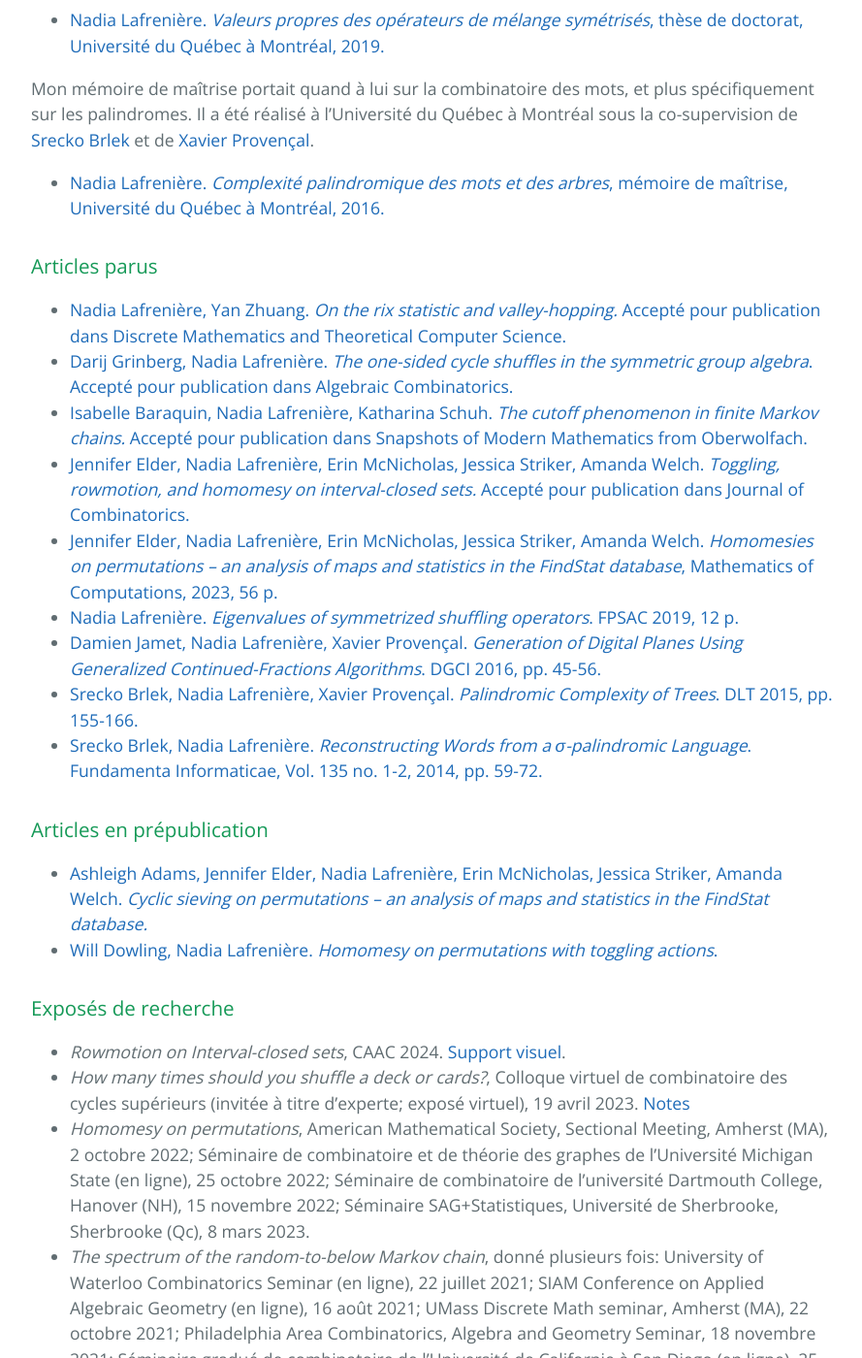
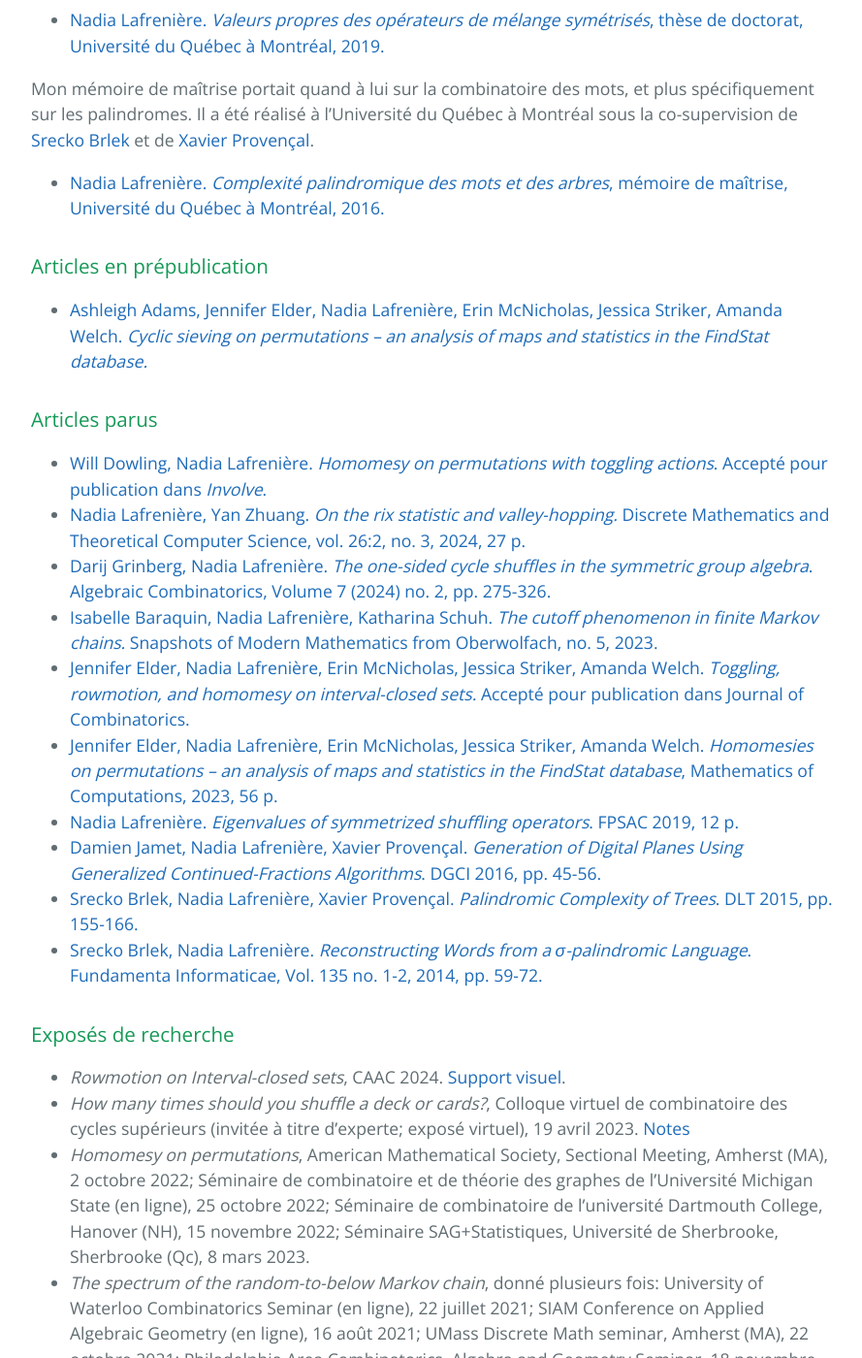
Before and after one commit to nadialafreniere/nadialafreniere.github.io, a Jekyll site: the page built from recherche.md, in a window 1280 px wide and 1400 px high, scrolled down 876 px. Shown: the whole window at 97% size, without its empty margins (192-1081 px from the left). Built offline with Jekyll 4.4.1, drawn with Linux system fonts in a browser that asks for light colours; our own code applies the rules of GitHub Pages for plain Markdown files.

Commit message:
Mise à jour liste de publications

```diff
--- a/recherche.md
+++ b/recherche.md
@@ -11,28 +11,26 @@ Mon domaine de recherche est la combinatoire algébrique. Plus spécifiquement,
 
  - [Dans un article pour la magazine _Accromath_](https://accromath.uqam.ca/2021/10/ordre-et-desordre-comment-y-arriver-rapidement/)
 
-[//]: #(C'est aussi ce que j'ai présenté au concours _Ma thèse en 180 secondes_, (Vidéo à venir.))
-
-Ma thèse de doctorat, soutenue en novembre 2019, portait sur deux familles de mélanges qu'on appelle les opérateurs de mélange symétrisés et s'intéressait particulièrement à leurs valeurs propres. Elle a été réalisée sous la direction de [Franco Saliola](http://lacim.uqam.ca/~saliola/).
+Ma thèse de doctorat, soutenue en novembre 2019, portait sur deux familles de mélanges qu'on appelle les opérateurs de mélange symétrisés et s'intéressait particulièrement à leurs valeurs propres. Elle a été réalisée sous la direction de [Franco Saliola](https://saliola.github.io/).
 - [Nadia Lafrenière. _Valeurs propres des opérateurs de mélange symétrisés_, thèse de doctorat, Université du Québec à Montréal, 2019.](these.pdf)
 
-Mon mémoire de maîtrise portait quand à lui sur la combinatoire des mots, et plus spécifiquement sur les palindromes. Il a été réalisé à l'Université du Québec à Montréal sous la co-supervision de [Srecko Brlek](http://lacim.uqam.ca/~brlek/) et de [Xavier Provençal](https://www.lama.univ-smb.fr/pagesmembres/provencal/).
+Mon mémoire de maîtrise portait quand à lui sur la combinatoire des mots, et plus spécifiquement sur les palindromes. Il a été réalisé à l'Université du Québec à Montréal sous la co-supervision de [Srecko Brlek](http://lacim.uqam.ca/~brlek/) et de [Xavier Provençal](http://xprov.org/).
 - [Nadia Lafrenière. _Complexité palindromique des mots et des arbres_, mémoire de maîtrise, Université du Québec à Montréal, 2016.](memoire.pdf)
 
+### Articles en prépublication
+- [Ashleigh Adams, Jennifer Elder, Nadia Lafrenière, Erin McNicholas, Jessica Striker, Amanda Welch. _Cyclic sieving on permutations -- an analysis of maps and statistics in the FindStat database._](https://arxiv.org/abs/2402.16251)
+
 ### Articles parus
-- [Nadia Lafrenière, Yan Zhuang. _On the rix statistic and valley-hopping._ Accepté pour publication dans Discrete Mathematics and Theoretical Computer Science.](https://arxiv.org/abs/2307.02711)
-- [Darij Grinberg, Nadia Lafrenière. _The one-sided cycle shuffles in the symmetric group algebra_. Accepté pour publication dans Algebraic Combinatorics.](https://arxiv.org/abs/2212.06274)
-- [Isabelle Baraquin, Nadia Lafrenière, Katharina Schuh. _The cutoff phenomenon in finite Markov chains._ Accepté pour publication dans Snapshots of Modern Mathematics from Oberwolfach.](Snapshot_cutoff.pdf)
+- [Will Dowling, Nadia Lafrenière. _Homomesy on permutations with toggling actions_. Accepté pour publication dans _Involve_.](https://arxiv.org/abs/2312.02383)
+- [Nadia Lafrenière, Yan Zhuang. _On the rix statistic and valley-hopping._ Discrete Mathematics and Theoretical Computer Science, vol. 26:2, no. 3, 2024, 27 p.](https://dmtcs.episciences.org/13136/pdf)
+- [Darij Grinberg, Nadia Lafrenière. _The one-sided cycle shuffles in the symmetric group algebra_. Algebraic Combinatorics,  Volume 7 (2024) no. 2, pp. 275-326.](https://alco.centre-mersenne.org/articles/10.5802/alco.346/)
+- [Isabelle Baraquin, Nadia Lafrenière, Katharina Schuh. _The cutoff phenomenon in finite Markov chains._ Snapshots of Modern Mathematics from Oberwolfach, no. 5, 2023.](https://publications.mfo.de/handle/mfo/4094)
 - [Jennifer Elder, Nadia Lafrenière, Erin McNicholas, Jessica Striker, Amanda Welch. _Toggling, rowmotion, and homomesy on interval-closed sets._ Accepté pour publication dans Journal of Combinatorics.](https://arxiv.org/abs/2307.08520)
 - [Jennifer Elder, Nadia Lafrenière, Erin McNicholas, Jessica Striker, Amanda Welch. _Homomesies on permutations -- an analysis of maps and statistics in the FindStat database_, Mathematics of Computations, 2023, 56 p.](https://arxiv.org/abs/2206.13409)
 - [Nadia Lafrenière. _Eigenvalues of symmetrized shuffling operators_. FPSAC 2019, 12 p.](https://arxiv.org/abs/1811.07196)
 - [Damien Jamet, Nadia Lafrenière, Xavier Provençal. _Generation of Digital Planes Using Generalized Continued-Fractions Algorithms_. DGCI 2016, pp. 45-56.](JLP-DGCI2016.pdf)
 - [Srecko Brlek, Nadia Lafrenière, Xavier Provençal. _Palindromic Complexity of Trees_. DLT 2015, pp. 155-166.](https://arxiv.org/abs/1505.02695)
 - [Srecko Brlek, Nadia Lafrenière. _Reconstructing Words from a σ-palindromic Language_. Fundamenta Informaticae, Vol.  135 no. 1-2, 2014, pp. 59-72.](BL-sigma-pal.pdf)
-
-### Articles en prépublication
-- [Ashleigh Adams, Jennifer Elder, Nadia Lafrenière, Erin McNicholas, Jessica Striker, Amanda Welch. _Cyclic sieving on permutations -- an analysis of maps and statistics in the FindStat database._](https://arxiv.org/abs/2402.16251)
-- [Will Dowling, Nadia Lafrenière. _Homomesy on permutations with toggling actions_.](https://arxiv.org/abs/2312.02383)
 
 ### Exposés de recherche
 - _Rowmotion on Interval-closed sets_, CAAC 2024. [Support visuel](Lafreniere_CAAC_ICS.pdf).
```
Also changed, not shown: enseignement.md (+1 -1 lines), outreach.md (+1 -1 lines), research.md (+9 -10 lines), teaching.md (+1 -1 lines), vulgarisation.md (+1 -1 lines), 2 other files.
